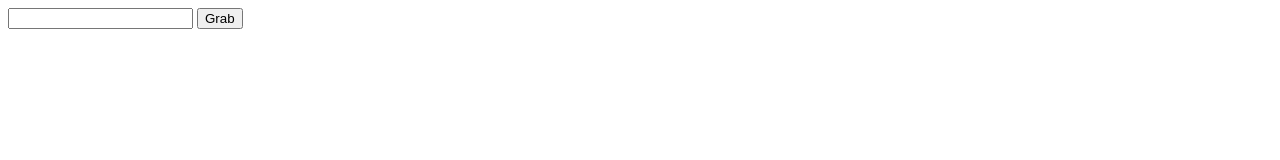
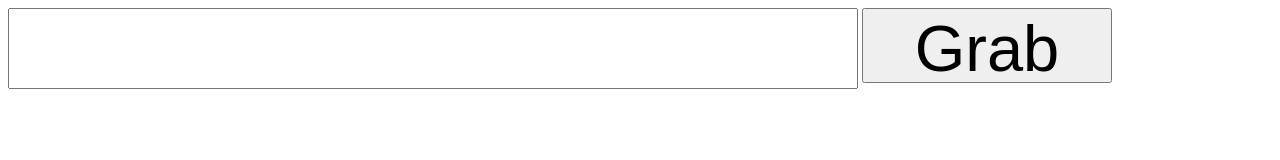
Before and after one commit to yongchengzhu/Image-Grabber, a plain HTML site: page index.html in a window 1280 px wide. Drawn offline with Linux system fonts and the light colour scheme.

Commit message:
styling.

```diff
--- a/index.html
+++ b/index.html
@@ -1,3 +1,6 @@
+<head>
+  <link rel="stylesheet" href="style.css">
+</head>
 <body>
   <input type="text" id="url" />
   <button type="button" onclick="fetchImages()">Grab</button>
--- /dev/null
+++ b/style.css
@@ -0,0 +1,9 @@
+input {
+  font-size: 65px;
+}
+
+button {
+  height: 75px;
+  width: 250px;
+  font-size: 65px;
+}
```
